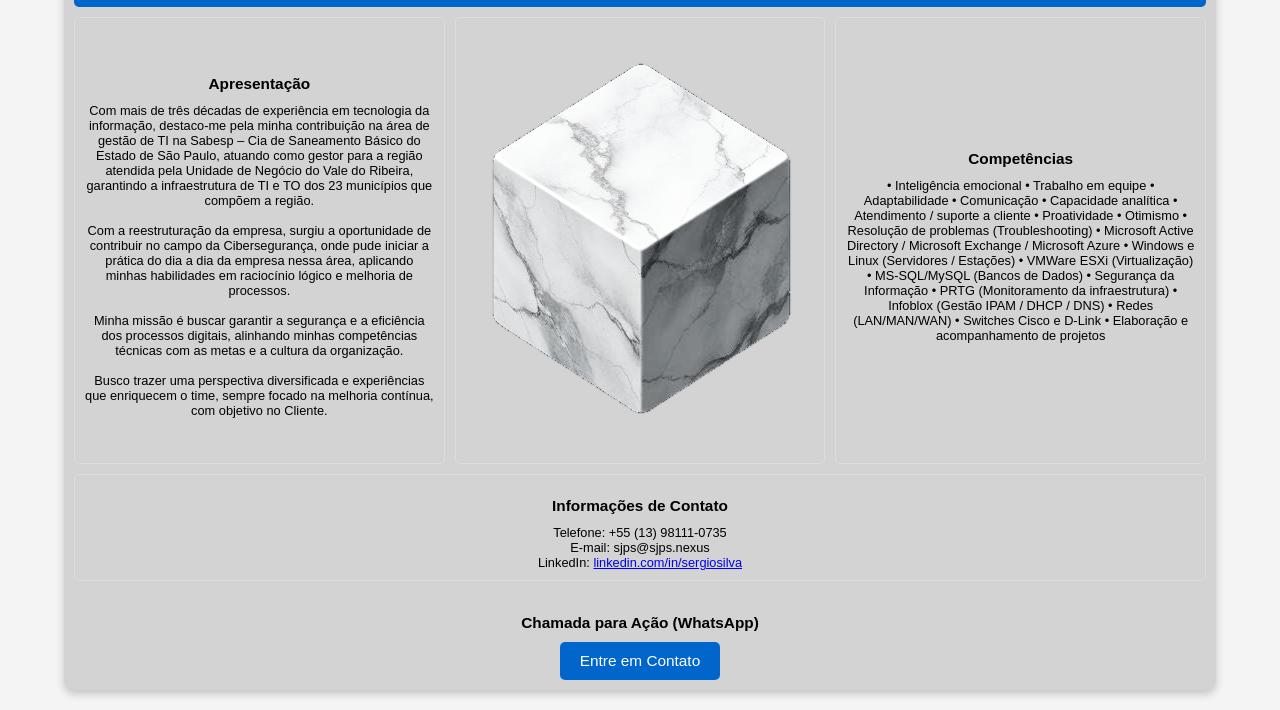
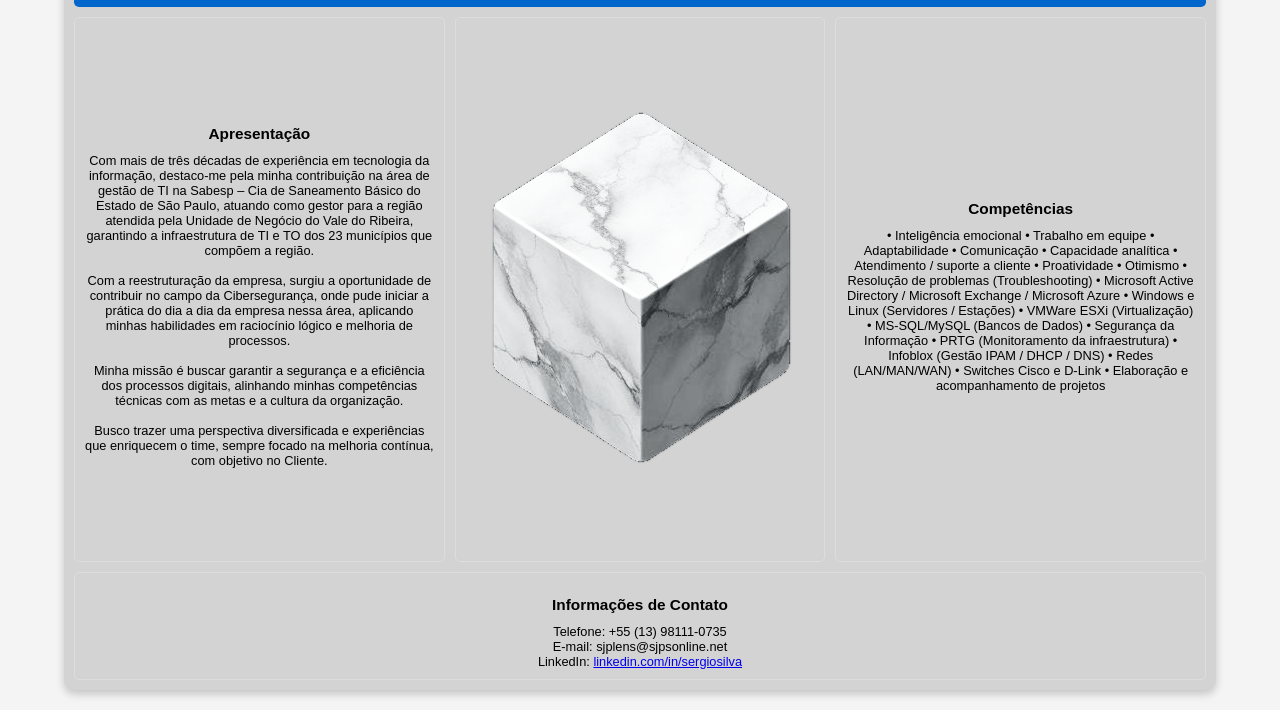
Before and after one commit to sjplens/sjps.nexus, a plain HTML site: page index.html in a window 1280 px wide. Shown: the part 90-800 px from the top of the page. Drawn offline with Linux system fonts and the light colour scheme.

Commit message:
Update index.html

```diff
--- a/index.html
+++ b/index.html
@@ -142,12 +142,8 @@
         <div class="section descricao">
             <h2>Informações de Contato</h2>
             <p>Telefone: +55 (13) 98111-0735</p>
-            <p>E-mail: sjps@sjps.nexus</p>
+            <p>E-mail: sjplens@sjpsonline.net</p>
             <p>LinkedIn: <a href="https://www.linkedin.com/in/sergio-jose-plens-da-silva-39262537 (LinkedIn)">linkedin.com/in/sergiosilva</a></p>
-        </div>
-        <div class="cta">
-            <h2>Chamada para Ação (WhatsApp)</h2>
-            <a href="https://wa.me/5513981110735">Entre em Contato</a>
         </div>
     </div>
 </body>
```
